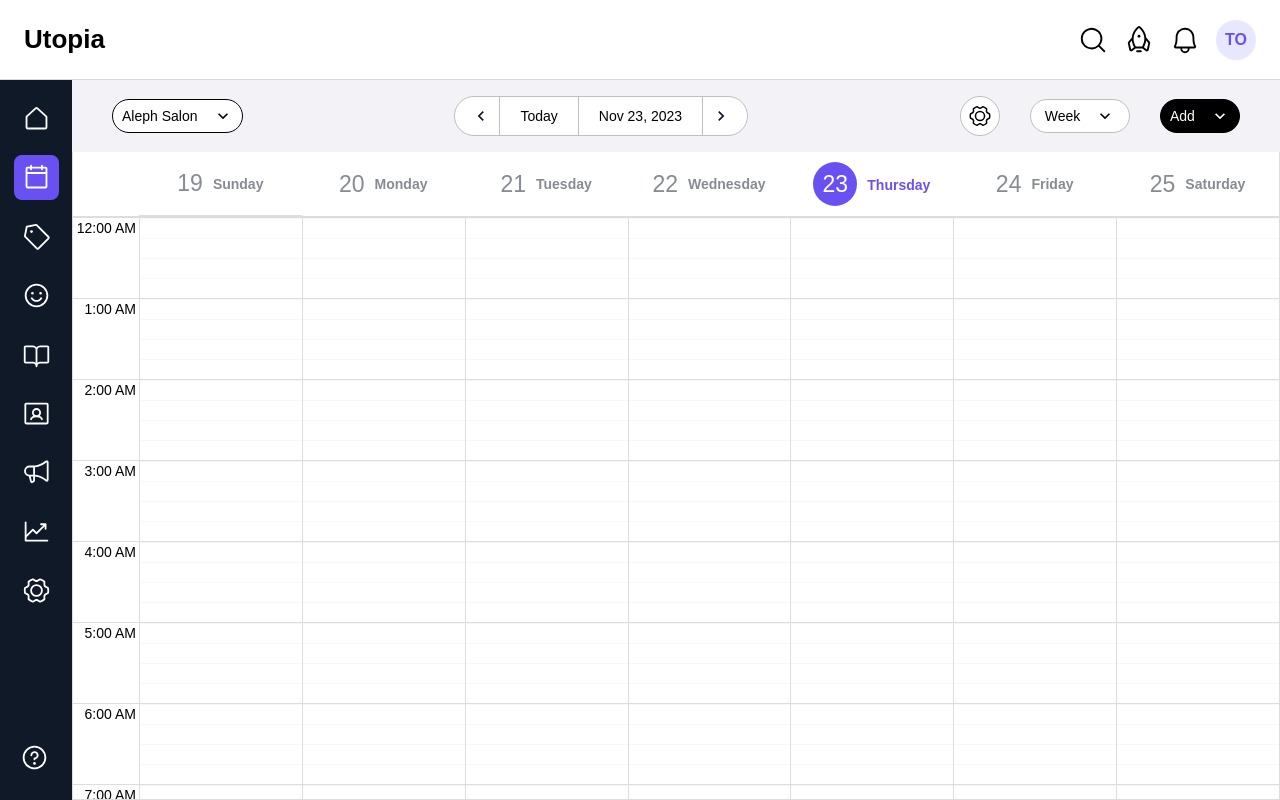
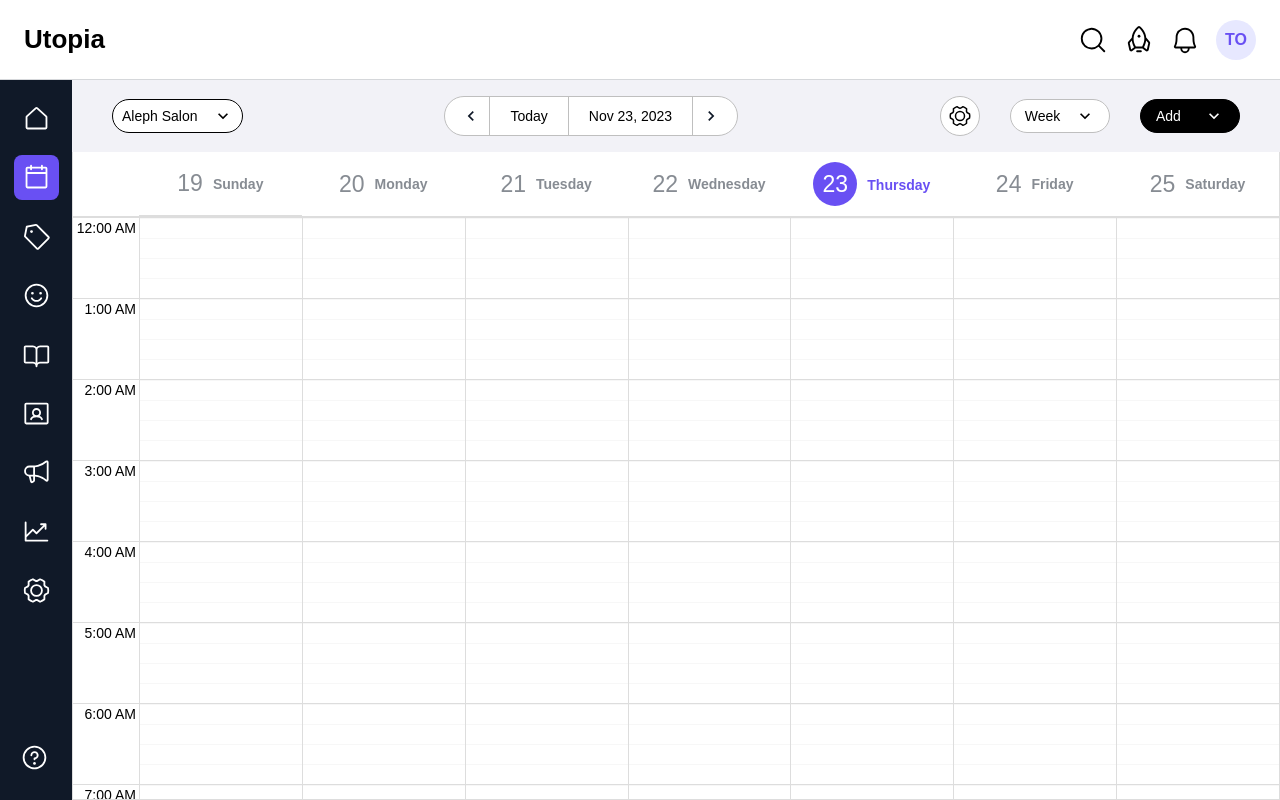
Before and after one commit to olan-tayo/calendar-scheduler, a React (Create React App) app: page /calender in a window 1280 px wide. Built offline with nearby package versions, Linux system fonts and the light colour scheme; a web font is replaced by a local one.

Commit message:
style: redesign add button

```diff
--- a/src/pages/Calander/calander.js
+++ b/src/pages/Calander/calander.js
@@ -315,7 +315,7 @@ const Calander = () => {
               </div>
 
               {/* ADD APPOINTMENTS */}
-              <div className="cursor-pointer bg-black text-sm text-white h-[34px] rounded-[40px] border-black border-[1px] w-[80px] px-[9px] flex gap-[15px] items-center">
+              <div className="cursor-pointer bg-black text-sm text-white h-[34px] rounded-[40px] border-black border-[1px] w-[100px] px-[15px] flex justify-between items-center">
                 <p>Add</p>
                 <ExpandMore style={{ fontSize: "20px", fontWeight: 400 }} />
               </div>
```
